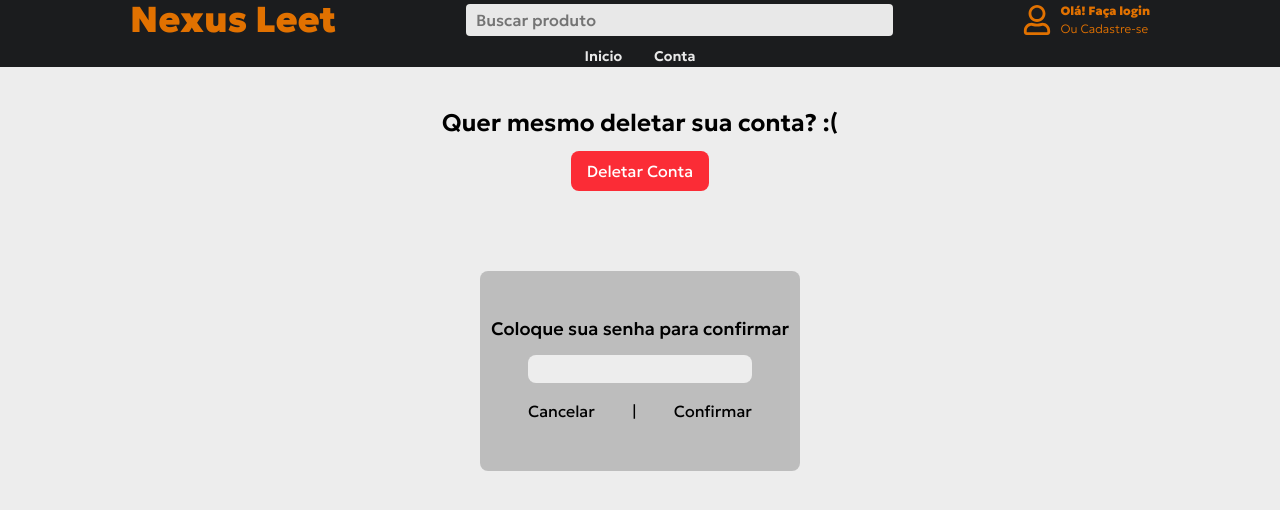
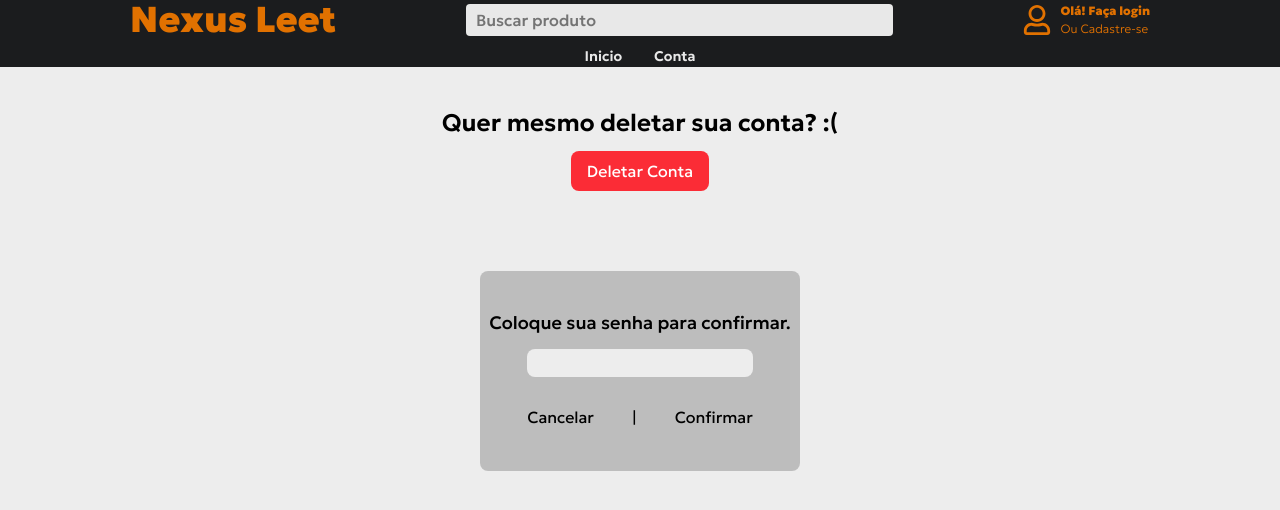
Before and after one commit to gustavocarvalho-ra/NextJs-NexusLeet, a Next.js app: page /my-account/user/confg/delete-acount in a window 1280 px wide. Both pictures are taken after a click on the button "Deletar Conta". Shown: the top 510 px of the page. Built offline with nearby package versions, Linux system fonts and the light colour scheme; no server answers.

Commit message:
style: add gap and text:hover

```diff
--- a/src/app/components/login/useConfig/DeleteUser.tsx
+++ b/src/app/components/login/useConfig/DeleteUser.tsx
@@ -39,9 +39,9 @@ export default function DeleteAccountModal() {
       </button>
       {showModal && (
         <div className="w-1/4 h-1/4 fixed mt-30 flex items-center justify-center bg-black/20 rounded-lg">
-          <div className="flex flex-col gap-3">
+          <div className="flex flex-col gap-6">
             <div className="flex flex-col items-center gap-3">
-              <h2 className="text-lg font-medium">Coloque sua senha para confirmar</h2>
+              <h2 className="text-lg font-medium">Coloque sua senha para confirmar.</h2>
 
               <input
                 className="w-3/4 bg-(--bg-white) rounded-lg p-0.5 pl-3"
@@ -53,7 +53,7 @@ export default function DeleteAccountModal() {
 
             <div className=" flex justify-evenly items-center">
               <button
-                className="cursor-pointer p-1 rounded-lg hover:bg-red-500 transition ease-in"
+                className="cursor-pointer p-1 rounded-lg hover:text-white hover:bg-red-500 transition ease-in"
                 onClick={() => setShowModal(false)}
                 >
                 Cancelar
@@ -62,7 +62,7 @@ export default function DeleteAccountModal() {
               <p>|</p>
 
               <button
-                className="cursor-pointer p-1 rounded-lg hover:bg-green-500 transition ease-in"
+                className="cursor-pointer p-1 rounded-lg hover:text-white hover:bg-green-500 transition ease-in"
                 onClick={handleDeleteUser}
                 >
                 {loading ? "Deletando..." : "Confirmar"}
```
